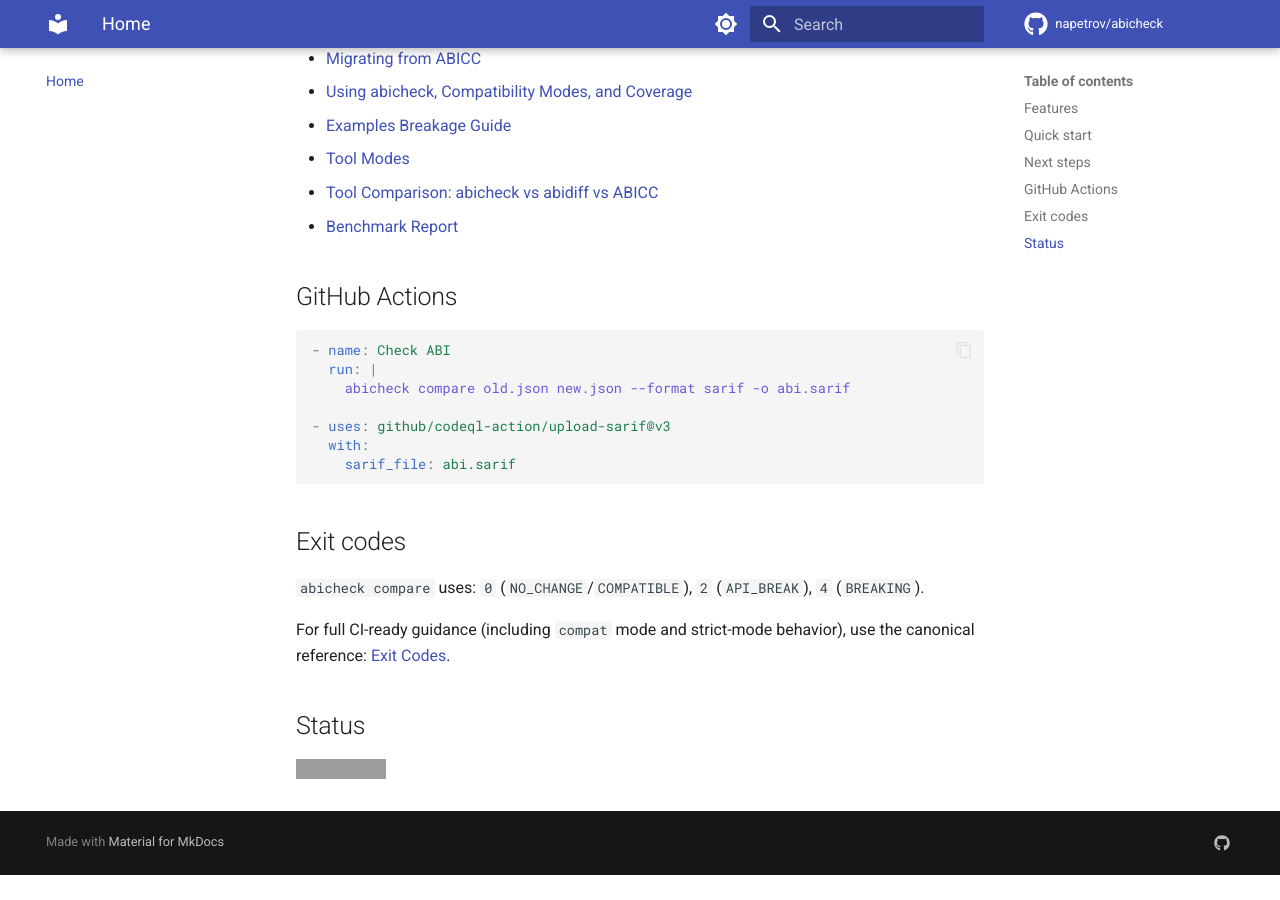
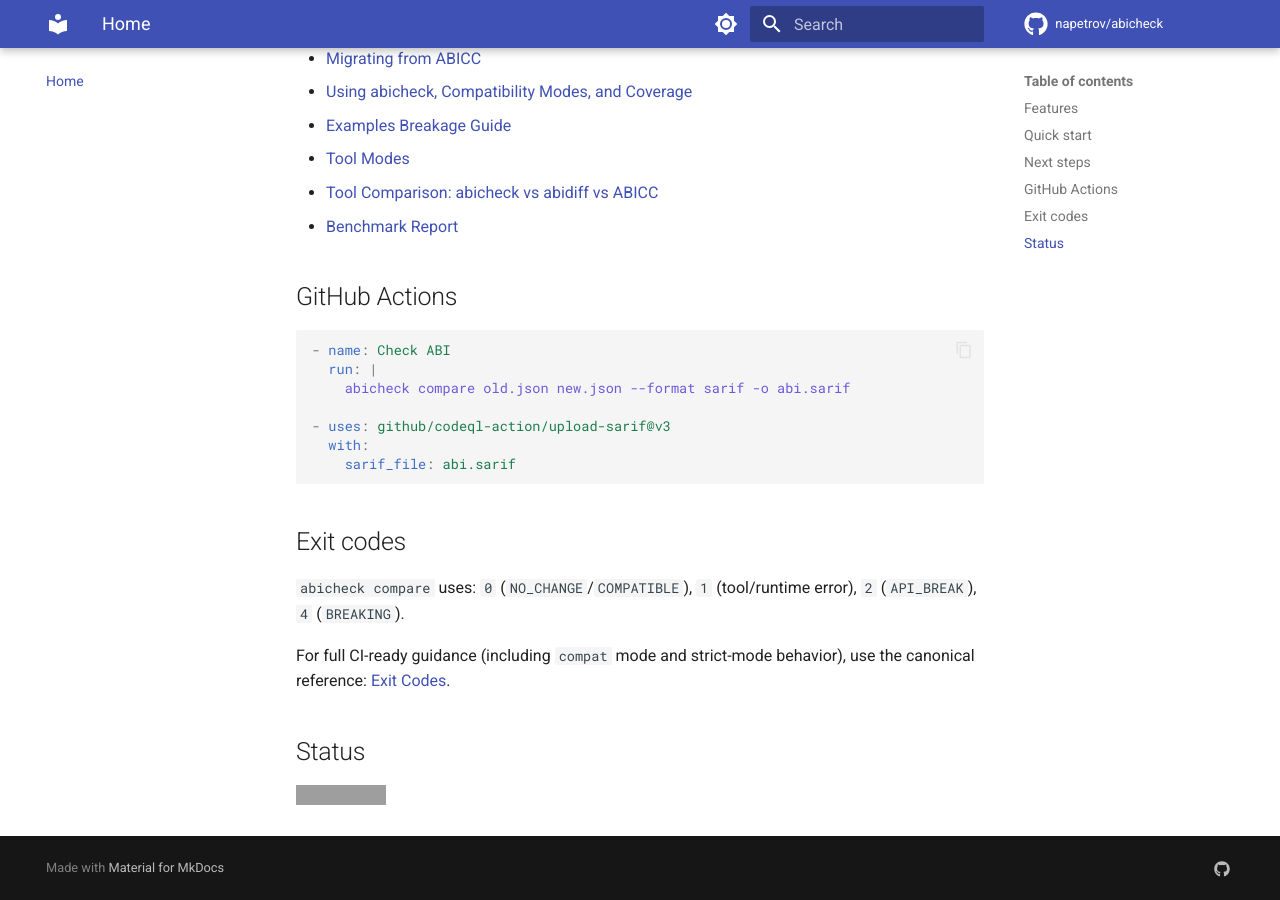
Before and after one commit to napetrov/abicheck, an MkDocs documentation site: the page built from docs/index.md, in a window 1280 px wide and 900 px high, scrolled down 1217 px. Built offline with MkDocs 1.6.1 and Material for MkDocs 9.7.7, drawn with Linux system fonts in a browser that asks for light colours; comment, search, counter and statistics services are not loaded; before the commit the page ends 2092 px from its top, so only the background shows below that; grey boxes are pictures that could not be loaded.

Commit message:
docs: include compare exit code 1 in index summary

```diff
--- a/docs/index.md
+++ b/docs/index.md
@@ -62,8 +62,8 @@ abicheck compare libfoo-1.0.json libfoo-2.0.json
 
 ## Exit codes
 
-`abicheck compare` uses: `0` (`NO_CHANGE`/`COMPATIBLE`), `2` (`API_BREAK`),
-`4` (`BREAKING`).
+`abicheck compare` uses: `0` (`NO_CHANGE`/`COMPATIBLE`), `1` (tool/runtime
+error), `2` (`API_BREAK`), `4` (`BREAKING`).
 
 For full CI-ready guidance (including `compat` mode and strict-mode behavior),
 use the canonical reference: [Exit Codes](exit_codes.md).
```
